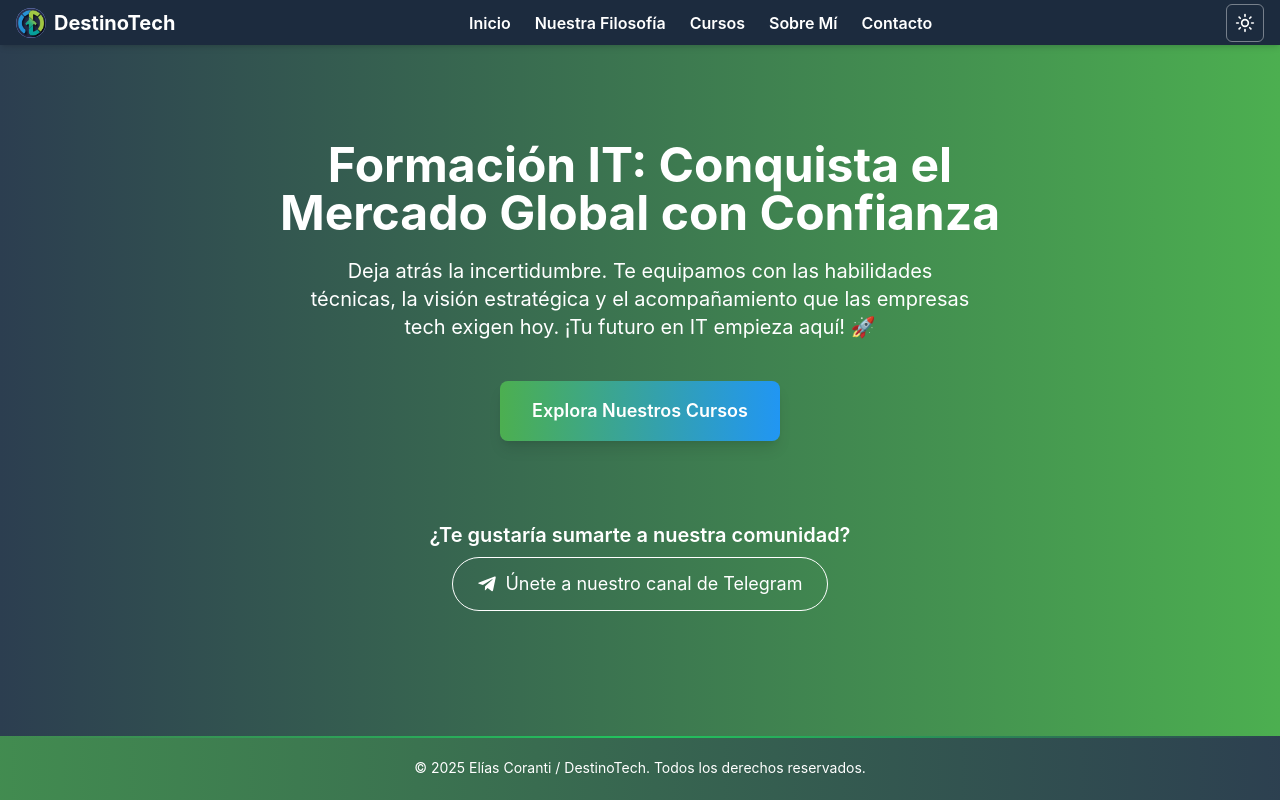
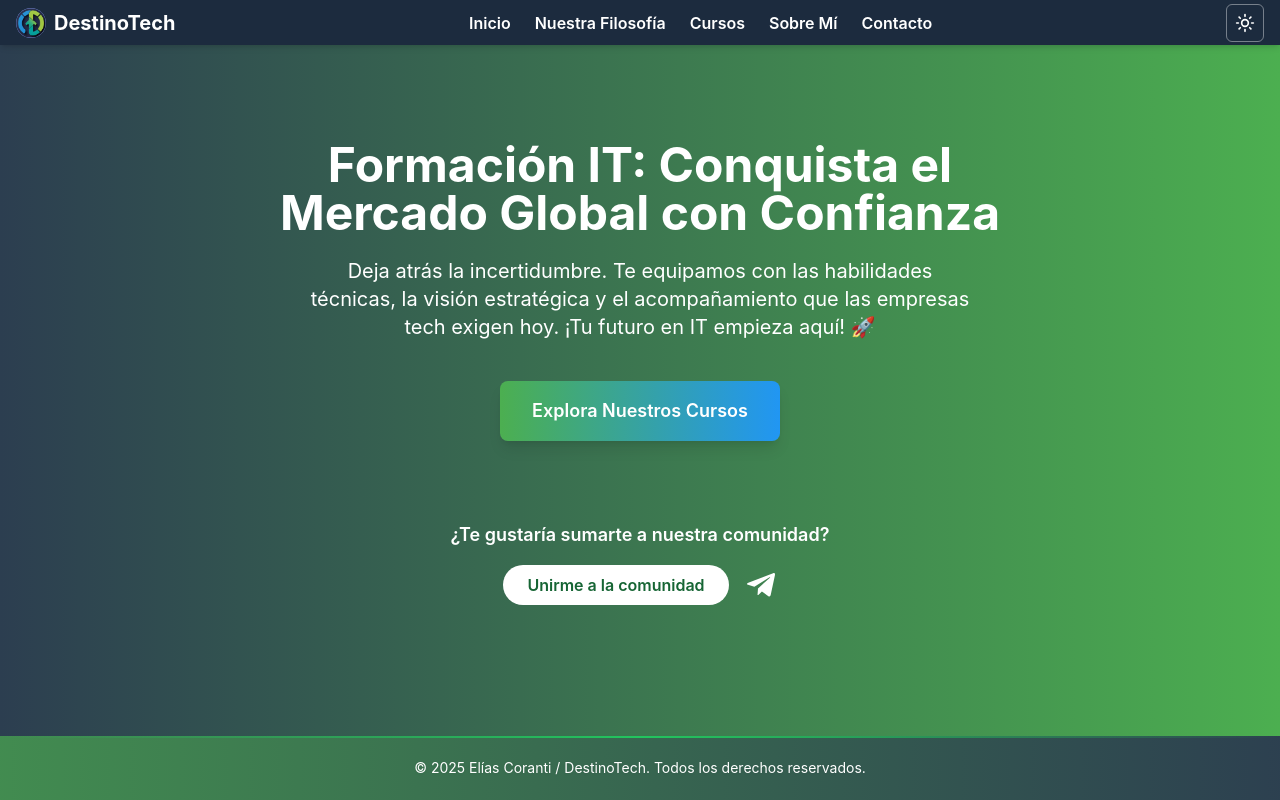
Before and after one commit to ecoranti/galabox, a Next.js app in the folder gala-sandbox-pro/: page / in a window 1280 px wide. Built offline with nearby package versions, Linux system fonts and the light colour scheme.

Commit message:
Mejoras en la sección "Sobre mí"

```diff
--- a/gala-sandbox-pro/app/page.tsx
+++ b/gala-sandbox-pro/app/page.tsx
@@ -1,28 +1,72 @@
-import HeroSection from '@/components/HeroSection'; // Import the HeroSection component
+"use client";
+import { useState, useRef } from 'react';
+import HeroSection from '@/components/HeroSection';
+import FlyingPlane from '@/components/FlyingPlane';
 import { FaTelegramPlane } from 'react-icons/fa';
 
 export default function Home() {
+  const [isAnimating, setIsAnimating] = useState(false);
+  const [startPosition, setStartPosition] = useState({ x: 0, y: 0 });
+
+  // Ref para apuntar al ícono estático y medir su posición
+  const iconRef = useRef<HTMLSpanElement>(null);
+
+  const handleAnimationStart = () => {
+    if (iconRef.current) {
+      // Obtenemos la posición exacta del ícono en la pantalla
+      const rect = iconRef.current.getBoundingClientRect();
+      setStartPosition({ x: rect.left + rect.width / 2, y: rect.top + rect.height / 2 });
+
+      // Activamos la animación
+      setIsAnimating(true);
+    }
+  };
+
+  const handleAnimationComplete = () => {
+    window.open('https://t.me/tu_comunidad', '_blank'); // Reemplaza con tu enlace
+    setIsAnimating(false);
+  };
+
   return (
-    <main className="flex flex-col bg-gradient-to-b from-[#1f4037] via-[#2c7744] to-[#39a845]"> {/* Esto asegura un layout flexible sin altura mínima */}
+    <main className="flex flex-col bg-gradient-to-b from-[#1f4037] via-[#2c7744] to-[#39a845]">
       <HeroSection
         title="Formación IT: Conquista el Mercado Global con Confianza"
         description="Deja atrás la incertidumbre. Te equipamos con las habilidades técnicas, la visión estratégica y el acompañamiento que las empresas tech exigen hoy. ¡Tu futuro en IT empieza aquí! 🚀"
         ctaText="Explora Nuestros Cursos"
         ctaLink="/cursos-destacados"
       >
-        <div className="mt-10 text-center text-white">
-          <p className="text-xl font-semibold mb-2">¿Te gustaría sumarte a nuestra comunidad?</p>
-          <a
-            href="https://t.me/JovenesIT"
-            target="_blank"
-            rel="noopener noreferrer"
-            className="inline-flex items-center justify-center gap-2 px-6 py-3 border border-white text-white rounded-full text-lg hover:bg-white hover:text-green-700 transition-colors duration-300"
-          >
-            <FaTelegramPlane className="text-xl" />
-            Únete a nuestro canal de Telegram
-          </a>
+        <div className="mt-10 text-center">
+          <h3 className="text-white text-lg font-semibold mb-4">
+            ¿Te gustaría sumarte a nuestra comunidad?
+          </h3>
+          <div className="flex items-center justify-center gap-4 mt-4 relative">
+            <button
+              onClick={handleAnimationStart}
+              disabled={isAnimating}
+              className="bg-white text-green-800 font-semibold py-2 px-6 rounded-full hover:scale-105 transition disabled:scale-100 disabled:opacity-70"
+            >
+              Unirme a la comunidad
+            </button>
+
+            {/* Ícono estático. La magia está en la clase 'opacity-0' */}
+            <span
+              ref={iconRef}
+              className={`text-white transition-opacity duration-200 ${isAnimating ? 'opacity-0' : 'opacity-100'}`}
+            >
+              <FaTelegramPlane size={32} />
+            </span>
+          </div>
         </div>
       </HeroSection>
+
+      {/* El componente de animación se renderiza solo cuando es necesario */}
+      {isAnimating && (
+        <FlyingPlane
+          startX={startPosition.x}
+          startY={startPosition.y}
+          onComplete={handleAnimationComplete}
+        />
+      )}
     </main>
   );
 }
--- /dev/null
+++ b/gala-sandbox-pro/components/FlyingPlane.tsx
@@ -0,0 +1,38 @@
+'use client';
+
+import { motion } from 'framer-motion';
+import { FaTelegramPlane } from 'react-icons/fa';
+
+interface FlyingPlaneProps {
+  startX: number;
+  startY: number;
+  onComplete?: () => void;
+}
+
+const FlyingPlane = ({ startX, startY, onComplete }: FlyingPlaneProps) => {
+  // La ruta de la animación se construye dinámicamente para volar hacia la esquina superior derecha
+  const dynamicPath = `M${startX},${startY} C${startX + 50},${startY - 150} ${window.innerWidth - 150},100 ${window.innerWidth + 20}, -20`;
+
+  return (
+    <svg className="fixed top-0 left-0 w-full h-full pointer-events-none z-50">
+      <motion.g
+        initial={{ offsetDistance: '0%' }}
+        animate={{ offsetDistance: '100%' }}
+        transition={{ duration: 1.5, ease: 'easeOut' }}
+        onAnimationComplete={() => {
+          if (onComplete) {
+            onComplete();
+          }
+        }}
+        style={{
+          offsetPath: `path("${dynamicPath}")`,
+        }}
+      >
+        {/* ¡El cambio clave! El avión ahora es blanco. */}
+        <FaTelegramPlane size={32} color="white" />
+      </motion.g>
+    </svg>
+  );
+};
+
+export default FlyingPlane;
--- a/gala-sandbox-pro/components/TelegramFlyIcon.tsx
+++ /dev/null
@@ -1,69 +0,0 @@
-"use client";
-
-import { motion, useAnimation } from "framer-motion";
-import { FaTelegramPlane } from "react-icons/fa";
-import { useEffect, useRef, useState } from "react";
-
-interface TelegramFlyIconProps {
-  anchorRef: React.RefObject<HTMLElement> | null;
-}
-
-const TelegramFlyIcon = ({ anchorRef }: TelegramFlyIconProps) => {
-  const controls = useAnimation();
-  const [position, setPosition] = useState({ x: 0, y: 0 });
-
-  useEffect(() => {
-    if (!anchorRef || !anchorRef.current) return;
-
-    const rect = anchorRef.current.getBoundingClientRect();
-    setPosition({ x: rect.left, y: rect.top });
-
-    const start = async () => {
-      await controls.start({
-        offsetDistance: "100%",
-        rotate: 45,
-        transition: { duration: 1.8, ease: "easeInOut" },
-      });
-      window.open("https://t.me/eliascoranti", "_blank");
-    };
-
-    start();
-
-    const reset = setTimeout(() => {
-      controls.set({ offsetDistance: "0%" });
-    }, 2500);
-
-    return () => clearTimeout(reset);
-  }, [anchorRef, controls]);
-
-  return (
-    <div
-      className="fixed pointer-events-none z-50"
-      style={{ left: position.x, top: position.y }}
-    >
-      <svg className="absolute w-[400px] h-[300px]">
-        <motion.path
-          d="M0,100 C100,0 300,0 400,-100"
-          fill="none"
-          stroke="transparent"
-          strokeWidth="2"
-          id="telegramPath"
-        />
-      </svg>
-
-      <motion.div
-        animate={controls}
-        initial={{ offsetDistance: "0%" }}
-        style={{
-          offsetPath: "path('M0,100 C100,0 300,0 400,-100')",
-          offsetDistance: "0%",
-          offsetRotate: "auto",
-        }}
-      >
-        <FaTelegramPlane size={40} className="text-white drop-shadow-lg" />
-      </motion.div>
-    </div>
-  );
-};
-
-export default TelegramFlyIcon;
```
Also changed, not shown: gala-sandbox-pro/components/AboutMeSection.tsx (+20 -5 lines), 1 other file (tests, documents, lock files or other folders).
